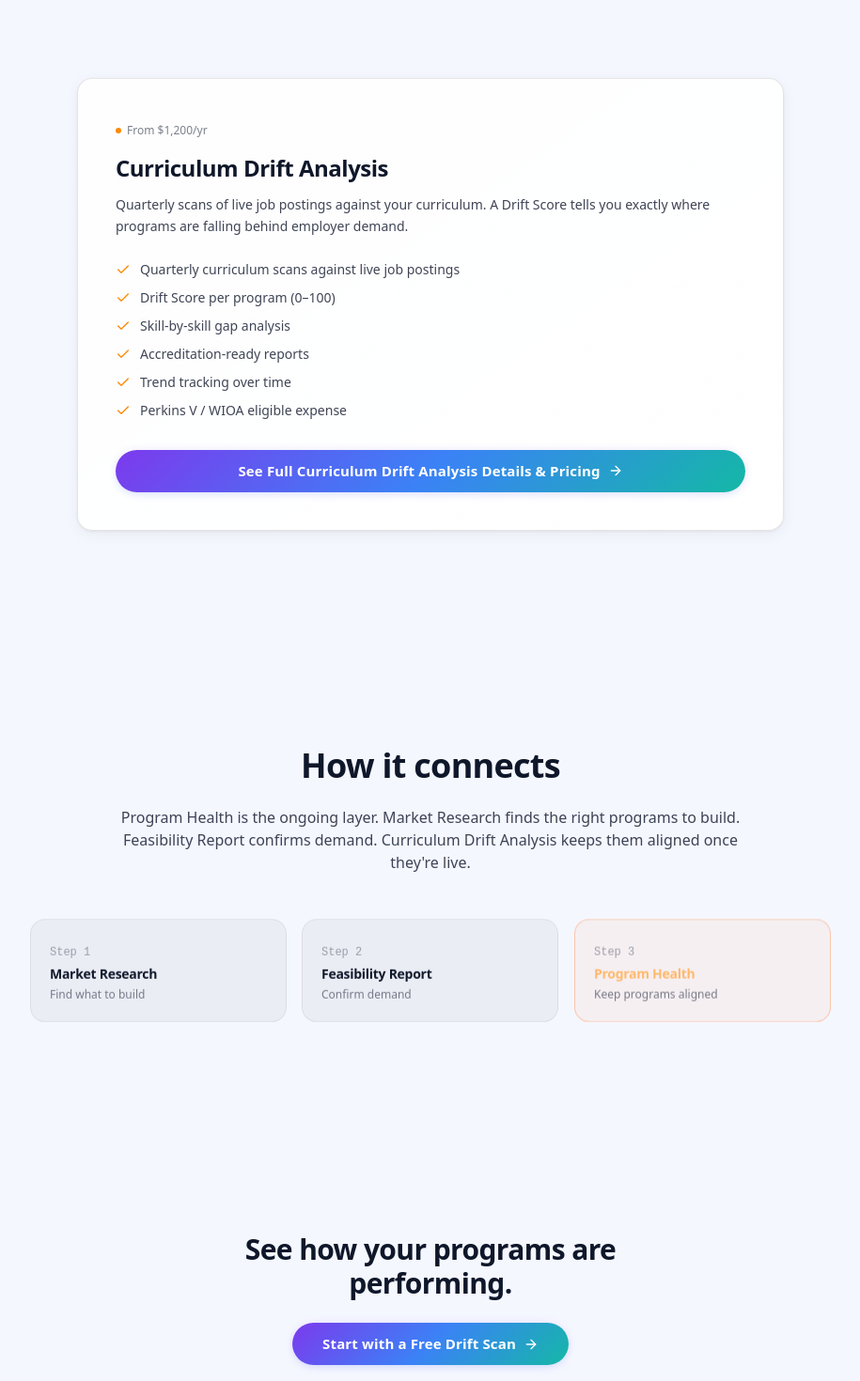
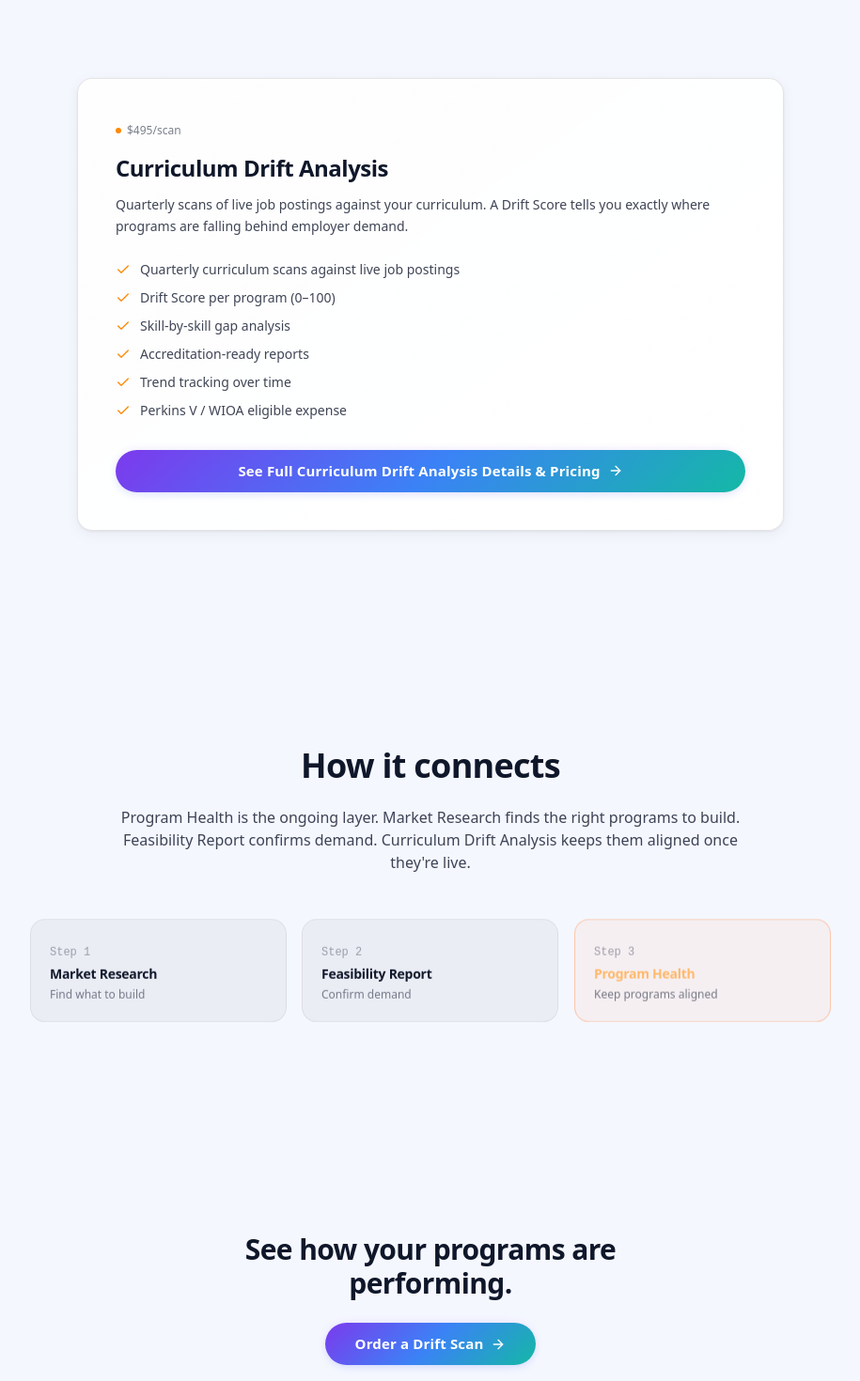
Before and after one commit to wspanic201/workforce-intelligence, a Next.js app: page /program-health in a window 1280 px wide. Shown: the part 1180-2650 px from the top of the page at 94% size, without its empty margins (182-1097 px from the left). Built offline with nearby package versions, Linux system fonts and the light colour scheme.

Commit message:
fix: drift pricing — remove free tier, update to $495/scan

```diff
--- a/app/blog/ai-changing-job-requirements-curriculum-alignment/page.tsx
+++ b/app/blog/ai-changing-job-requirements-curriculum-alignment/page.tsx
@@ -313,7 +313,7 @@ export default function AiCurriculumAlignmentPage() {
               href="https://withwavelength.com/drift"
               className="inline-block bg-gradient-to-r from-amber-600 to-orange-600 hover:from-amber-500 hover:to-orange-500 text-theme-primary px-6 py-3 rounded-xl font-semibold transition-all"
             >
-              Run a Free Drift Scan →
+              Order a Drift Scan →
             </Link>
             <Link
               href="https://withwavelength.com/drift"
--- a/app/drift/page.tsx
+++ b/app/drift/page.tsx
@@ -146,7 +146,7 @@ export default function DriftPage() {
             <div className="mt-10 flex flex-col sm:flex-row gap-4 justify-center">
               <Link href={FREE_SCAN_MAILTO}>
                 <button className="btn-cosmic btn-cosmic-primary text-base px-8 py-4">
-                  Run a Free Drift Scan →
+                  Order a Drift Scan →
                 </button>
               </Link>
               <a href="#example">
@@ -490,10 +490,10 @@ export default function DriftPage() {
                 <div className="mb-6">
                   <p className="overline mb-2">Essentials</p>
                   <div className="flex items-end gap-1 mb-1">
-                    <span className="font-heading font-black text-6xl text-theme-primary">$1,200</span>
-                    <span className="text-theme-tertiary text-sm mb-1">/program/year</span>
+                    <span className="font-heading font-black text-6xl text-theme-primary">$495</span>
+                    <span className="text-theme-tertiary text-sm mb-1">/scan</span>
                   </div>
-                  <p className="text-theme-tertiary text-xs">One program, fully monitored</p>
+                  <p className="text-theme-tertiary text-xs">One program, one comprehensive scan</p>
                 </div>
                 <ul className="space-y-3 flex-1 mb-8">
                   {[
@@ -627,15 +627,15 @@ export default function DriftPage() {
               Don&apos;t wait for the placement numbers to tell you.
             </h2>
             <p className="text-theme-secondary text-lg leading-relaxed mb-8 max-w-xl mx-auto">
-              Run a free drift scan on one of your existing programs. See your score. No sales call required.
+              Run a drift scan on one of your existing programs. See your score.
             </p>
             <Link href={FREE_SCAN_MAILTO}>
               <button className="btn-cosmic btn-cosmic-primary text-base px-10 py-4">
-                Run a Free Drift Scan →
+                Order a Drift Scan →
               </button>
             </Link>
             <p className="mt-6 text-theme-muted text-sm">
-              One program, one scan, zero commitment. If the score is green, great — you&apos;ll know. If it&apos;s not, you&apos;ll know that too.
+              If the score is green, great — you&apos;ll know. If it&apos;s not, you&apos;ll know that too.
             </p>
           </div>
         </AnimateOnScroll>
@@ -664,7 +664,7 @@ export default function DriftPage() {
               <Link href="/program-analysis" className="block card-cosmic rounded-2xl p-7 border-blue-500/20 hover:bg-white/[0.03] transition-colors group h-full">
                 <div className="flex items-center gap-3 mb-2">
                   <h3 className="font-heading font-bold text-theme-primary text-lg">Program Analysis</h3>
-                  <span className="text-xs font-semibold text-theme-muted">Free + $295</span>
+                  <span className="text-xs font-semibold text-theme-muted">$295</span>
                 </div>
                 <p className="text-theme-secondary text-sm mb-4">Audit your existing portfolio for Workforce Pell eligibility and state compliance gaps you may be missing.</p>
                 <span className="inline-flex items-center gap-1 text-sm font-semibold text-blue-300 group-hover:gap-2 transition-all">
--- a/app/program-health/page.tsx
+++ b/app/program-health/page.tsx
@@ -37,7 +37,7 @@ export default function ProgramHealthPage() {
           </AnimateOnScroll>
           <AnimateOnScroll variant="fade-up" delay={300}>
             <div className="flex flex-wrap justify-center gap-3 mt-8">
-              {['Quarterly scans', 'From $1,200/yr', 'Accreditation-ready reports'].map(s => (
+              {['Quarterly scans', '$495/scan', 'Accreditation-ready reports'].map(s => (
                 <span key={s} className="inline-flex items-center gap-1.5 text-xs font-medium text-theme-tertiary">
                   <span className="w-1.5 h-1.5 rounded-full bg-orange-400 shrink-0" />
                   {s}
@@ -78,7 +78,7 @@ export default function ProgramHealthPage() {
             <div className="card-cosmic rounded-2xl p-8 md:p-10 border-orange-500/20">
               <span className="inline-flex items-center gap-1.5 text-xs font-medium text-theme-tertiary mb-4">
                 <span className="w-1.5 h-1.5 rounded-full bg-orange-400 shrink-0" />
-                From $1,200/yr
+                $495/scan
               </span>
               <h3 className="font-heading font-bold text-theme-primary text-2xl mb-3">Curriculum Drift Analysis</h3>
               <p className="text-theme-secondary text-sm leading-relaxed mb-6">
@@ -146,7 +146,7 @@ export default function ProgramHealthPage() {
             </h2>
             <Link href="/drift">
               <button className="btn-cosmic btn-cosmic-primary text-sm">
-                Start with a Free Drift Scan
+                Order a Drift Scan
                 <ArrowRight className="ml-2 h-4 w-4" />
               </button>
             </Link>
--- a/app/report/bellevue-cybersecurity-drift/page.tsx
+++ b/app/report/bellevue-cybersecurity-drift/page.tsx
@@ -644,7 +644,7 @@ export default function BellevueCybersecurityDriftPage() {
           <AnimateOnScroll variant="fade-up" delay={180}>
             <div className="mt-8 card-cosmic rounded-xl p-6 text-left">
               <p className="text-sm text-theme-secondary leading-relaxed">
-                <span className="font-semibold text-theme-primary">Pricing:</span> Curriculum Drift Analysis starts at $1,200/year per program. Includes:
+                <span className="font-semibold text-theme-primary">Pricing:</span> Curriculum Drift Analysis is $495 per scan. Includes:
               </p>
               <ul className="mt-3 space-y-1.5 text-sm text-theme-secondary">
                 <li className="flex items-start gap-2">
--- a/app/samples/page.tsx
+++ b/app/samples/page.tsx
@@ -131,7 +131,7 @@ const services = [
   {
     id: 'curriculum-drift',
     name: 'Curriculum Drift Analysis',
-    price: 'from $1,200/yr',
+    price: '$495/scan',
     liveDemo: true,
     format: 'Interactive web report + PDF download — delivered quarterly',
     formatDot: 'bg-pink-400',
```
